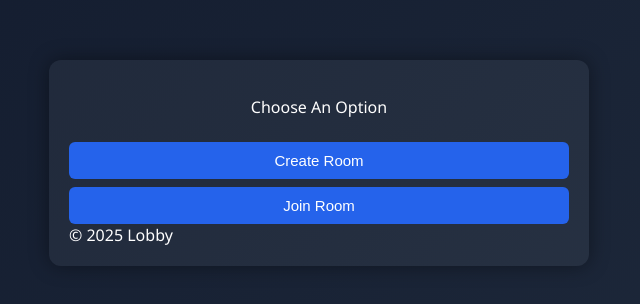
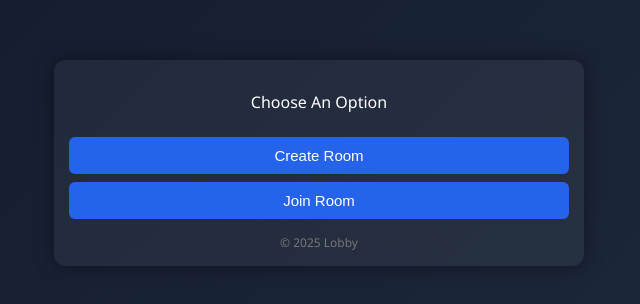
Before and after one commit to SurajChaurasia84/Lobby, a plain HTML site: page index.html in a window 1280 px wide. Shown: the part 514-818 px from the top of the page, without its empty margins (321-961 px from the left). Drawn offline with Linux system fonts and the light colour scheme.

Commit message:
Update style.css

```diff
--- a/style.css
+++ b/style.css
@@ -17,7 +17,7 @@ body {
       max-width: 500px;
       background: rgba(255, 255, 255, 0.05);
       border-radius: 12px;
-      padding: 20px;
+      padding: 15px;
       box-shadow: 0 0 20px rgba(0, 0, 0, 0.4);
     }
 
@@ -205,6 +205,12 @@ body {
       color: darkred;
     }
 
+    footer {
+      text-align: center;
+      margin-top: 15px;
+      font-size: 12px;
+      color: #777;
+    }
 
     @media (max-width: 600px) {
       body {
```
